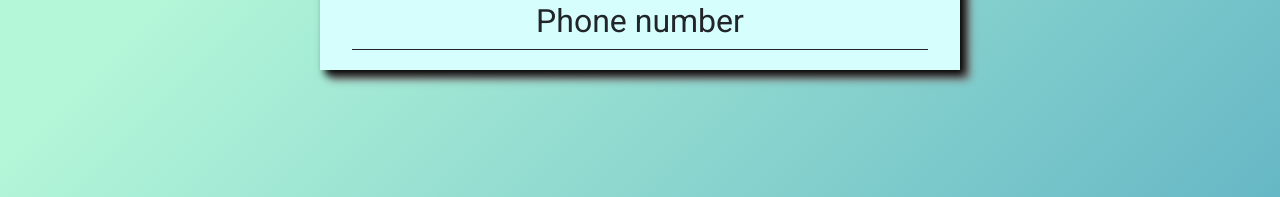
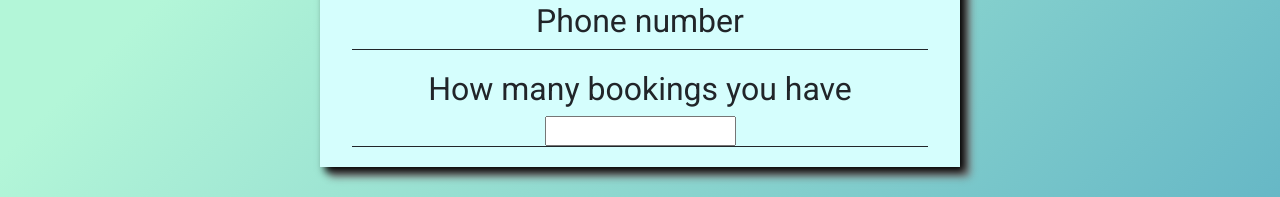
Before and after one commit to DBozhkovV/CodeRunnersProject, a React (Create React App) app in the folder ClientApp/: page /profile in a window 1280 px wide. Shown: the part 429-626 px from the top of the page. Built offline with nearby package versions, Linux system fonts and the light colour scheme; no server answers; sample sign-in values are in the browser's storage.

Commit message:
update profil

```diff
--- a/ClientApp/src/App.js
+++ b/ClientApp/src/App.js
@@ -14,7 +14,6 @@ import Logout from "./components/pages/Logout";
 import NotFound from "./components/pages/NotFound";
 
 function App() {
-
   return (
     <BrowserRouter>
         <Routes>
@@ -30,7 +29,6 @@ function App() {
           <Route path="/admin/userTable" element={<UserTable/>} />
           <Route path="/admin/seatTable" element={<SeatTable/>} />
           <Route path="/table/:date" element={<MyTable/>} />
-
         </Routes>
     </BrowserRouter>
   );
--- a/ClientApp/src/components/App.css
+++ b/ClientApp/src/components/App.css
@@ -182,3 +182,10 @@ td {
 .calendarCenter {
   margin: auto;
 }
+
+.centered {
+  display: flex;
+  justify-content: center;
+  align-items: center;
+  /* height: 100vh; */
+}
--- /dev/null
+++ b/ClientApp/src/components/ProfileComponents/DatePick.js
@@ -0,0 +1,22 @@
+import React, { useState } from "react";
+import DatePicker from 'react-datepicker';
+import "react-datepicker/dist/react-datepicker.css";
+
+const DatePick = () => {
+    const [dateRange, setDateRange] = useState([null, null]);
+    const [startDate, endDate] = dateRange;
+
+    return (
+      <DatePicker
+        selectsRange={true}
+        startDate={startDate}
+        endDate={endDate}
+        onChange={(update) => {
+          setDateRange(update);
+        }}
+        isClearable={true}
+      />
+    );
+};
+
+export default DatePick;
--- a/ClientApp/src/components/ProfileComponents/Profile.js
+++ b/ClientApp/src/components/ProfileComponents/Profile.js
@@ -4,6 +4,7 @@ import jwt from 'jwt-decode';
 import axios from 'axios';
 import '../../components/App.css';
 import { Link } from 'react-router-dom';
+import DatePick from './DatePick';
 
 function Profile() {
     const [user, setUser] = useState([]);
@@ -12,8 +13,6 @@ function Profile() {
     const [phoneNumber,setPhoneNumber] = useState();
     const t = jwt(localStorage.getItem("token"));
     const token = localStorage.getItem("token");
-    console.log(token)
-    console.log(t);
 
     let Id = t['http://schemas.xmlsoap.org/ws/2005/05/identity/claims/nameidentifier'];
 
@@ -26,9 +25,6 @@ function Profile() {
         document.getElementById("changeNumber").style.display = "none";
         document.getElementById("changeImage").style.display = "none";
     }, []);
-
-
-
 
     function btnfunc() {
         if (targetDiv.style.display !== "none") {
@@ -67,7 +63,6 @@ function Profile() {
         getUser();
     }, []);
 
-    console.log(user)
     const changeAge = async () => {
         axios.put(`https://localhost:7031/Register/age?age=${age}&id=${user.id}`,{},{ headers: {"Authorization" : `Bearer ${token}`} })
             .catch(error => {
@@ -75,7 +70,6 @@ function Profile() {
             })
         window.location.reload();
     }
-
 
     const changeNumber = async () => {
         axios.put(`https://localhost:7031/Register/phone?phone=${phoneNumber}&id=${user.id}`,{},{ headers: {"Authorization" : `Bearer ${token}`} })
@@ -92,7 +86,6 @@ function Profile() {
             })
         window.location.reload();
     }
-
 
     return(
         <div className={classes.background}>
@@ -143,6 +136,10 @@ function Profile() {
                         <h2><b>Phone number</b></h2>
                         <h4>{user.phoneNumber}</h4>
                     </div>
+                    <div className = {classes.field}>
+                        <h2><b>How many bookings you have</b></h2>
+                        <DatePick/>
+                    </div>
                 </div>
             </div>
         </div>
```
Also changed, not shown: ClientApp/package.json (+8 -0 lines), 1 other file (tests, documents, lock files or other folders).
